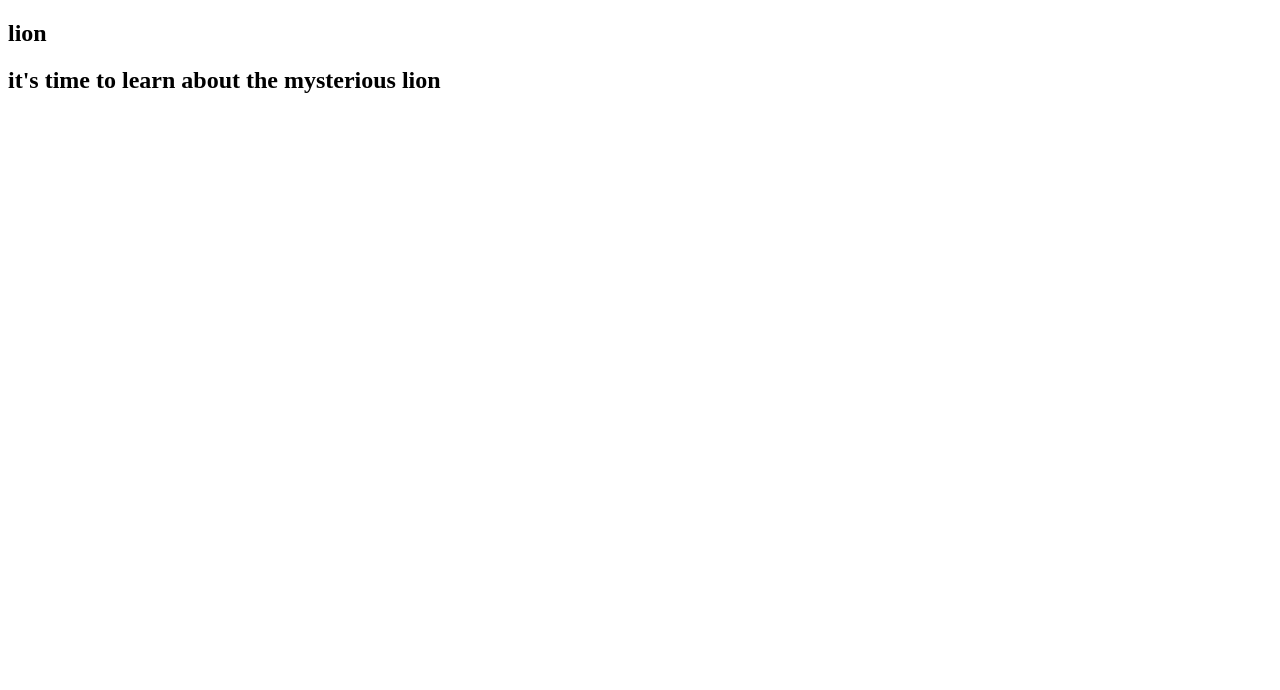
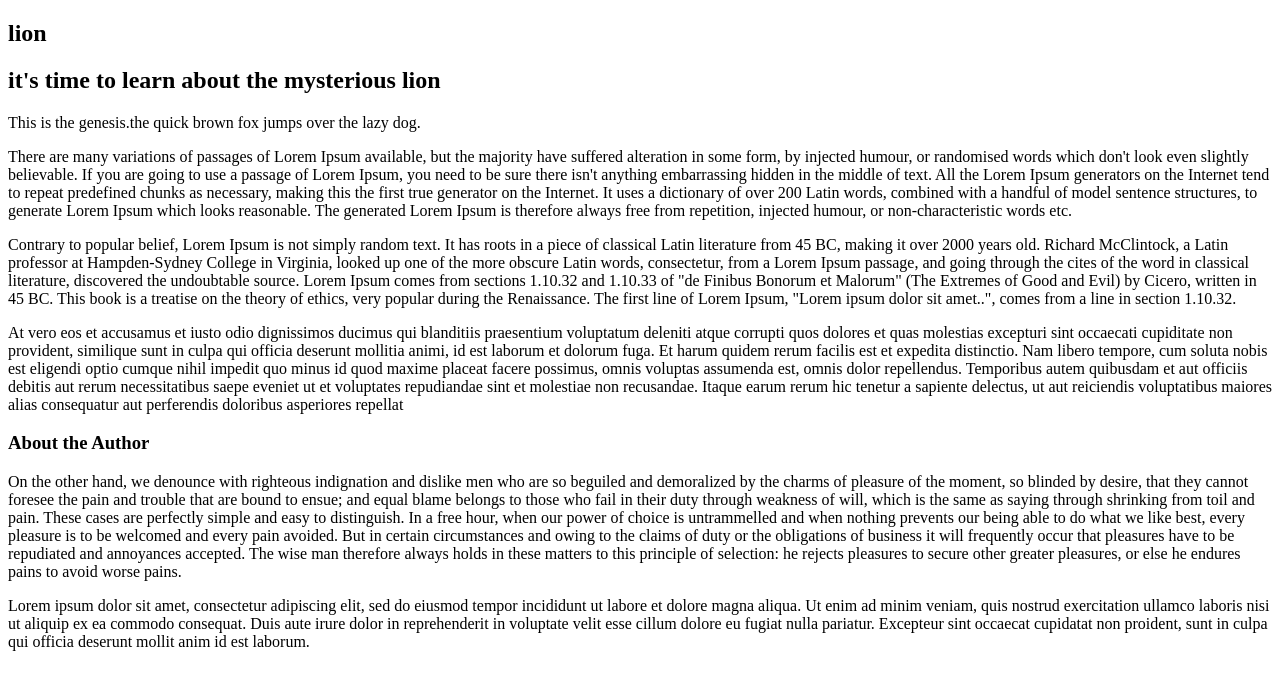
Before and after one commit to jarhell/class-selector-lesson, a plain HTML site: page index.html in a window 1280 px wide. Drawn offline with Linux system fonts and the light colour scheme.

Commit message:
add six p elements with h3 for the last two p elements

```diff
--- a/index.html
+++ b/index.html
@@ -9,5 +9,12 @@
   <body>
 <h2>lion</h2>
 <h2>it's time to learn about the mysterious lion</h2>
+<p>This is the genesis.the quick brown fox jumps over the lazy dog.</p>
+<p>There are many variations of passages of Lorem Ipsum available, but the majority have suffered alteration in some form, by injected humour, or randomised words which don't look even slightly believable. If you are going to use a passage of Lorem Ipsum, you need to be sure there isn't anything embarrassing hidden in the middle of text. All the Lorem Ipsum generators on the Internet tend to repeat predefined chunks as necessary, making this the first true generator on the Internet. It uses a dictionary of over 200 Latin words, combined with a handful of model sentence structures, to generate Lorem Ipsum which looks reasonable. The generated Lorem Ipsum is therefore always free from repetition, injected humour, or non-characteristic words etc.</p>
+<p>Contrary to popular belief, Lorem Ipsum is not simply random text. It has roots in a piece of classical Latin literature from 45 BC, making it over 2000 years old. Richard McClintock, a Latin professor at Hampden-Sydney College in Virginia, looked up one of the more obscure Latin words, consectetur, from a Lorem Ipsum passage, and going through the cites of the word in classical literature, discovered the undoubtable source. Lorem Ipsum comes from sections 1.10.32 and 1.10.33 of "de Finibus Bonorum et Malorum" (The Extremes of Good and Evil) by Cicero, written in 45 BC. This book is a treatise on the theory of ethics, very popular during the Renaissance. The first line of Lorem Ipsum, "Lorem ipsum dolor sit amet..", comes from a line in section 1.10.32.</p>
+<p>At vero eos et accusamus et iusto odio dignissimos ducimus qui blanditiis praesentium voluptatum deleniti atque corrupti quos dolores et quas molestias excepturi sint occaecati cupiditate non provident, similique sunt in culpa qui officia deserunt mollitia animi, id est laborum et dolorum fuga. Et harum quidem rerum facilis est et expedita distinctio. Nam libero tempore, cum soluta nobis est eligendi optio cumque nihil impedit quo minus id quod maxime placeat facere possimus, omnis voluptas assumenda est, omnis dolor repellendus. Temporibus autem quibusdam et aut officiis debitis aut rerum necessitatibus saepe eveniet ut et voluptates repudiandae sint et molestiae non recusandae. Itaque earum rerum hic tenetur a sapiente delectus, ut aut reiciendis voluptatibus maiores alias consequatur aut perferendis doloribus asperiores repellat</p>
+<h3>About the Author</h3>
+<p>On the other hand, we denounce with righteous indignation and dislike men who are so beguiled and demoralized by the charms of pleasure of the moment, so blinded by desire, that they cannot foresee the pain and trouble that are bound to ensue; and equal blame belongs to those who fail in their duty through weakness of will, which is the same as saying through shrinking from toil and pain. These cases are perfectly simple and easy to distinguish. In a free hour, when our power of choice is untrammelled and when nothing prevents our being able to do what we like best, every pleasure is to be welcomed and every pain avoided. But in certain circumstances and owing to the claims of duty or the obligations of business it will frequently occur that pleasures have to be repudiated and annoyances accepted. The wise man therefore always holds in these matters to this principle of selection: he rejects pleasures to secure other greater pleasures, or else he endures pains to avoid worse pains.</p>
+<p>Lorem ipsum dolor sit amet, consectetur adipiscing elit, sed do eiusmod tempor incididunt ut labore et dolore magna aliqua. Ut enim ad minim veniam, quis nostrud exercitation ullamco laboris nisi ut aliquip ex ea commodo consequat. Duis aute irure dolor in reprehenderit in voluptate velit esse cillum dolore eu fugiat nulla pariatur. Excepteur sint occaecat cupidatat non proident, sunt in culpa qui officia deserunt mollit anim id est laborum.</p>
   </body>
 </html>
```
